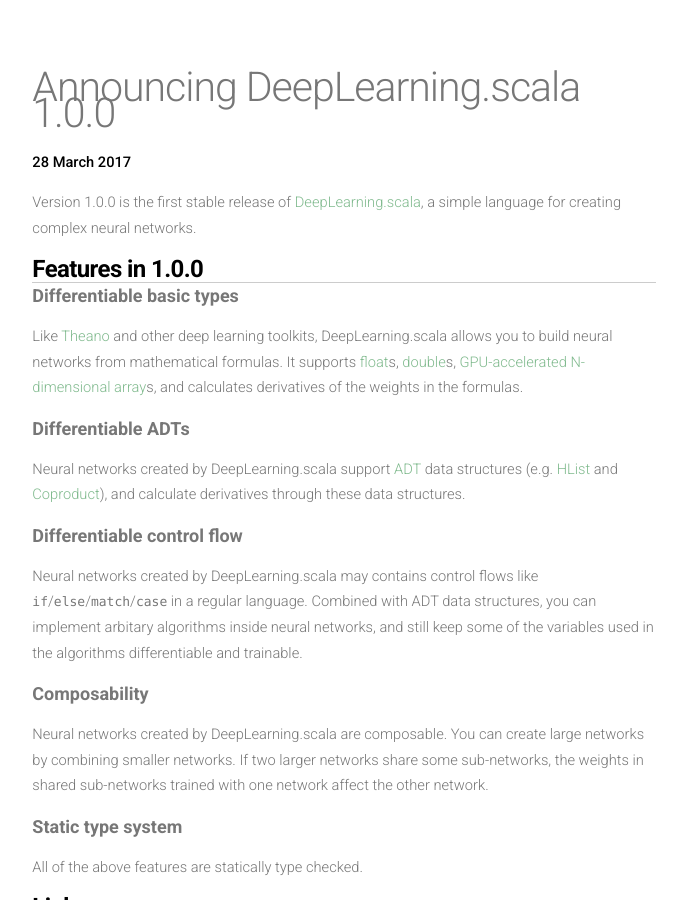
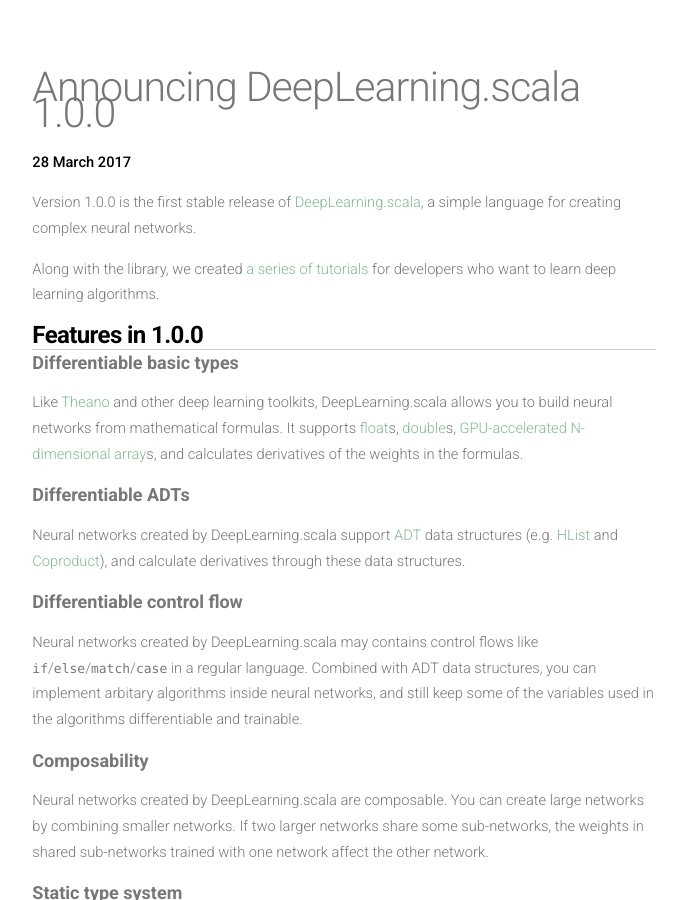
Before and after one commit to ThoughtWorksInc/DeepLearning.scala, a Jekyll site: the page built from _posts/2017-03-28-Announcing-DeepLearning.scala-1.0.0.md, in a window 1280 px wide and 900 px high, scrolled down 391 px. Shown: the whole window, without its empty margins (296-983 px from the left). Built offline with Jekyll 4.4.1, drawn with Linux system fonts in a browser that asks for light colours; nearby versions of some CDN libraries; comment, search, counter and statistics services are not loaded.

Commit message:
Update 2017-03-28-Announcing-DeepLearning.scala-1.0.0.md

```diff
--- a/_posts/2017-03-28-Announcing-DeepLearning.scala-1.0.0.md
+++ b/_posts/2017-03-28-Announcing-DeepLearning.scala-1.0.0.md
@@ -5,6 +5,8 @@
 ---
 
 Version 1.0.0 is the first stable release of [DeepLearning.scala](http://deeplearning.thoughtworks.school/), a simple language for creating complex neural networks.
+
+Along with the library, we created [a series of tutorials](http://deeplearning.thoughtworks.school/doc/) for developers who want to learn deep learning algorithms.
 
 ## Features in 1.0.0
 
```
